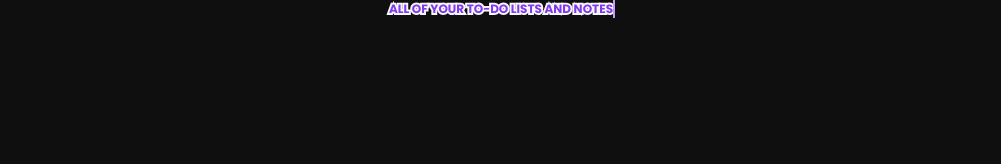
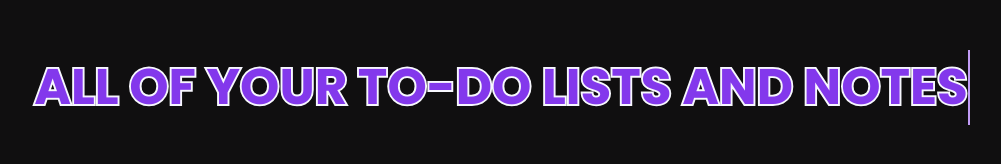
Before and after one commit to kiikat/kiikat.github.io, a plain HTML site: page index.html in a window 1280 px wide. Shown: the whole page, without its empty margins (139-1140 px from the left). Drawn offline with Linux system fonts and the light colour scheme.

Commit message:
changes in css font size

```diff
--- a/style/style.css
+++ b/style/style.css
@@ -1,7 +1,6 @@
 @import url("https://fonts.googleapis.com/css2?family=Poppins:wght@700&display=swap");
 
 * {
-	margin: 0;
 	padding: 0;
 	box-sizing: border-box;
 	font-family: "Poppins", sans-serif;
@@ -16,7 +15,7 @@ body {
 
 h2 {
 	color: #c19bf5;
-	font-size: 12px;
+	font-size: 50px;
 	position: relative;
 	text-transform: uppercase;
 	-webkit-text-stroke: 0.3vw #f7f7fe;
```
